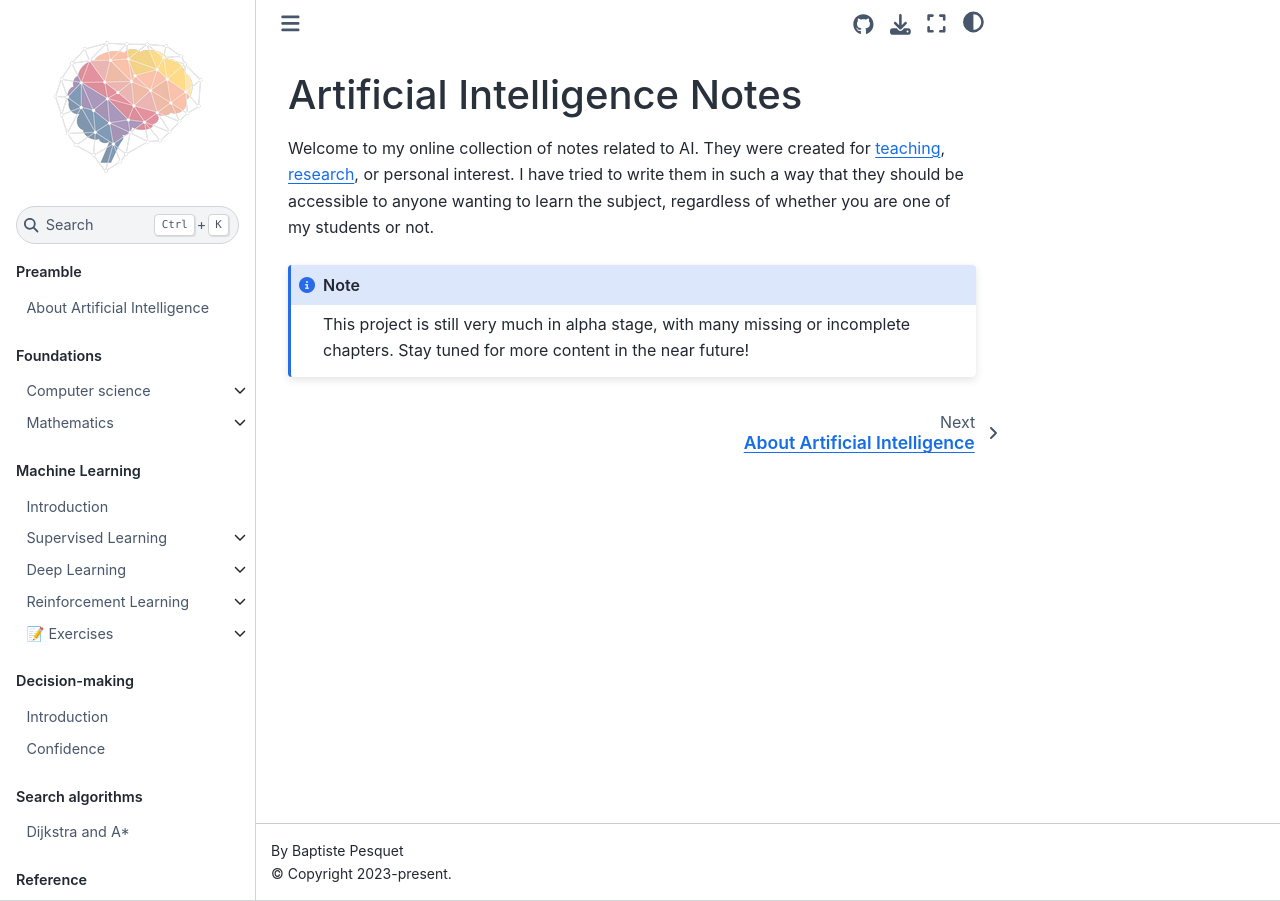
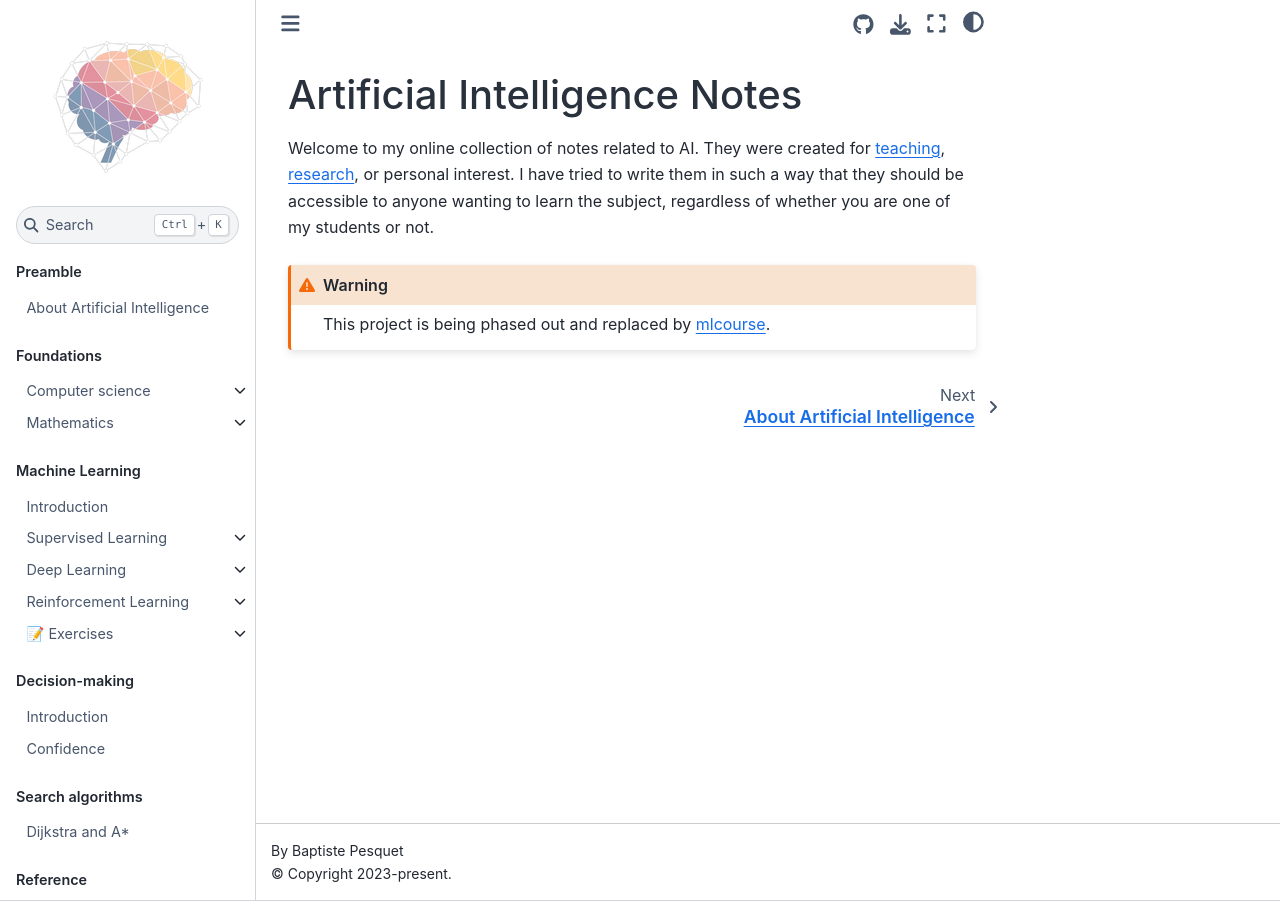
Before and after one commit to bpesquet/ainotes, a Jupyter Book: the page built from docs/index.md, in a window 1280 px wide. Built offline with Jupyter Book 1.0.4 settings and Sphinx 7.4.7 and the Sphinx Book theme 1.1.4, drawn with Linux system fonts in a browser that asks for light colours; pages that are not in the unit, such as notebooks, are missing from menus.

Commit message:
Indicate phased out status

````diff
--- a/docs/index.md
+++ b/docs/index.md
@@ -2,6 +2,6 @@
 
 Welcome to my online collection of notes related to AI. They were created for [teaching](https://www.bpesquet.fr/teaching/), [research](https://www.bpesquet.fr/research/), or personal interest. I have tried to write them in such a way that they should be accessible to anyone wanting to learn the subject, regardless of whether you are one of my students or not.
 
-```{note}
-This project is still very much in alpha stage, with many missing or incomplete chapters. Stay tuned for more content in the near future!
+```{warning}
+This project is being phased out and replaced by [mlcourse](https://github.com/bpesquet/mlcourse).
 ```
````
Also changed, not shown: README.md (+2 -0 lines).
